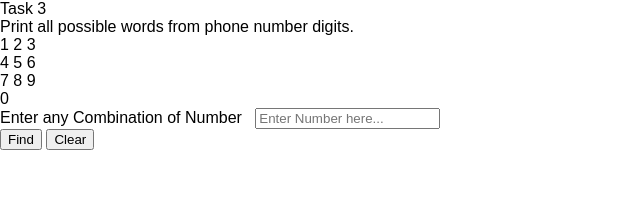
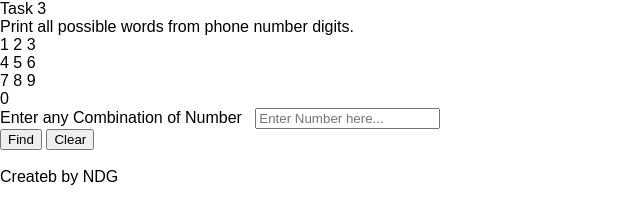
Before and after one commit to nitingaxioned/LogicalTask3, a plain HTML site: page index.html in a window 1280 px wide. Shown: the whole page, without its empty margins (0-640 px from the left). Drawn offline with Linux system fonts and the light colour scheme.

Commit message:
footer Html created

```diff
--- a/index.html
+++ b/index.html
@@ -99,7 +99,7 @@
 
     <!--footer section start-->
     <footer>
-
+      <p>Createb by NDG</p>
     </footer>
     <!--footer section end-->
 
```
